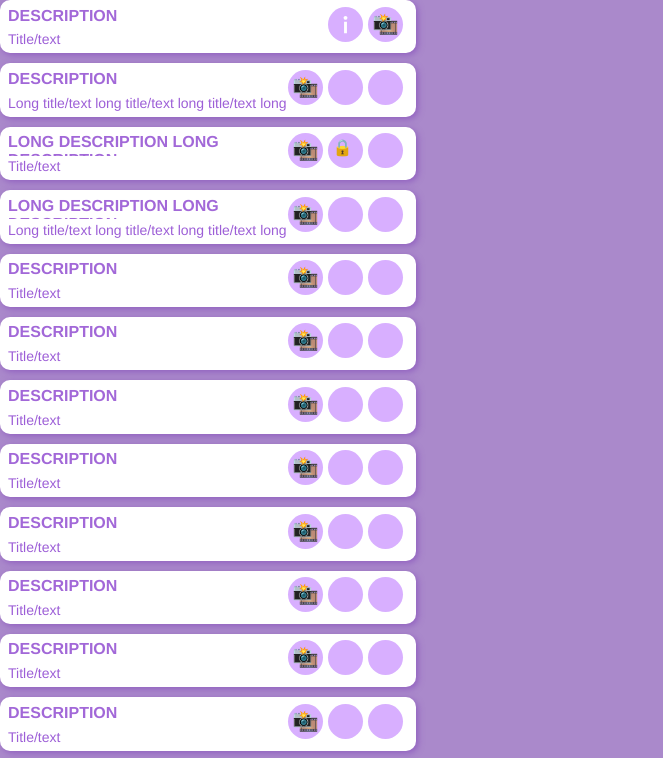
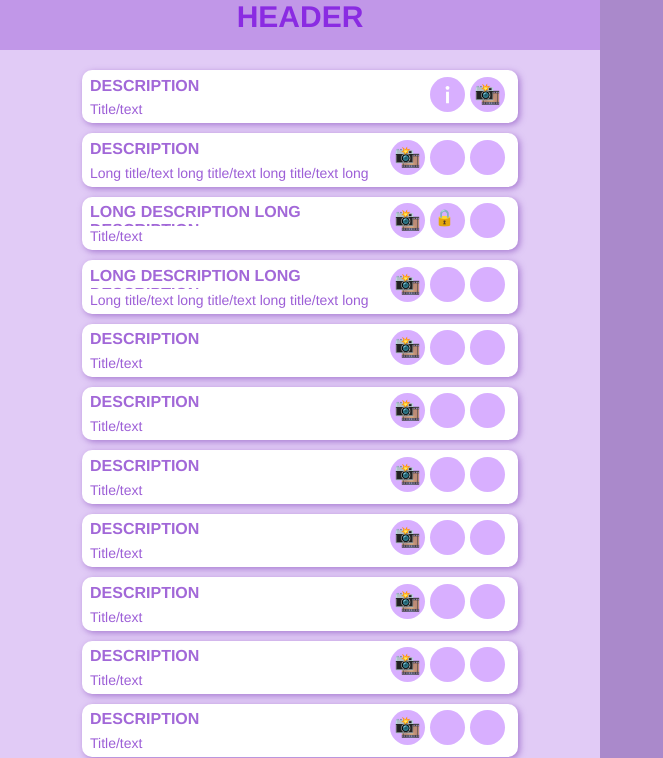
Before and after one commit to dictedicte/test3, a plain HTML site: page index.html in a window 1280 px wide. Shown: the top 758 px of the page, without its empty margins (0-663 px from the left). Drawn offline with Linux system fonts and the light colour scheme.

Commit message:
Update index.html

```diff
--- a/index.html
+++ b/index.html
@@ -15,10 +15,34 @@
             cursor: default;
             font-family: Helvetica, sans-serif;
         }
+        .top{
+            width: 600px;
+            max-width: 100%;
+            height: 50px;
+            position: sticky;
+            top: 0;
+            background-color: rgb(193, 151, 232);
+            z-index: 400;
+        }
+        .top h1{
+            font-size: 30px;
+            color: blueviolet;
+            font-weight: 900;
+            width: 100%;
+            text-align: center;
+        }
+        .container{
+            display: flex;
+            flex-direction: column;
+            align-items: center;
+            width: 600px;
+            max-width: 100%;
+            background-color: rgb(225, 203, 246);
+            padding-top: 20px;
+        }
         .entry{
             background-color: white;
-            width: 400px;
-            max-width: 90%;
+            width: 70%;
             height: fit-content;
             min-height: 40px;
             display: flex;
@@ -205,6 +229,10 @@
     </style>
 </head>
 <body>
+    <div class="top">
+        <h1>HEADER</h1>
+    </div>
+<div class="container">
     <div class="entry">
         <main>
             <h1>DESCRIPTION</h1>
@@ -819,5 +847,6 @@
         </div>
         </div>
     </div>
+</div>
 </body>
 </html>
```
